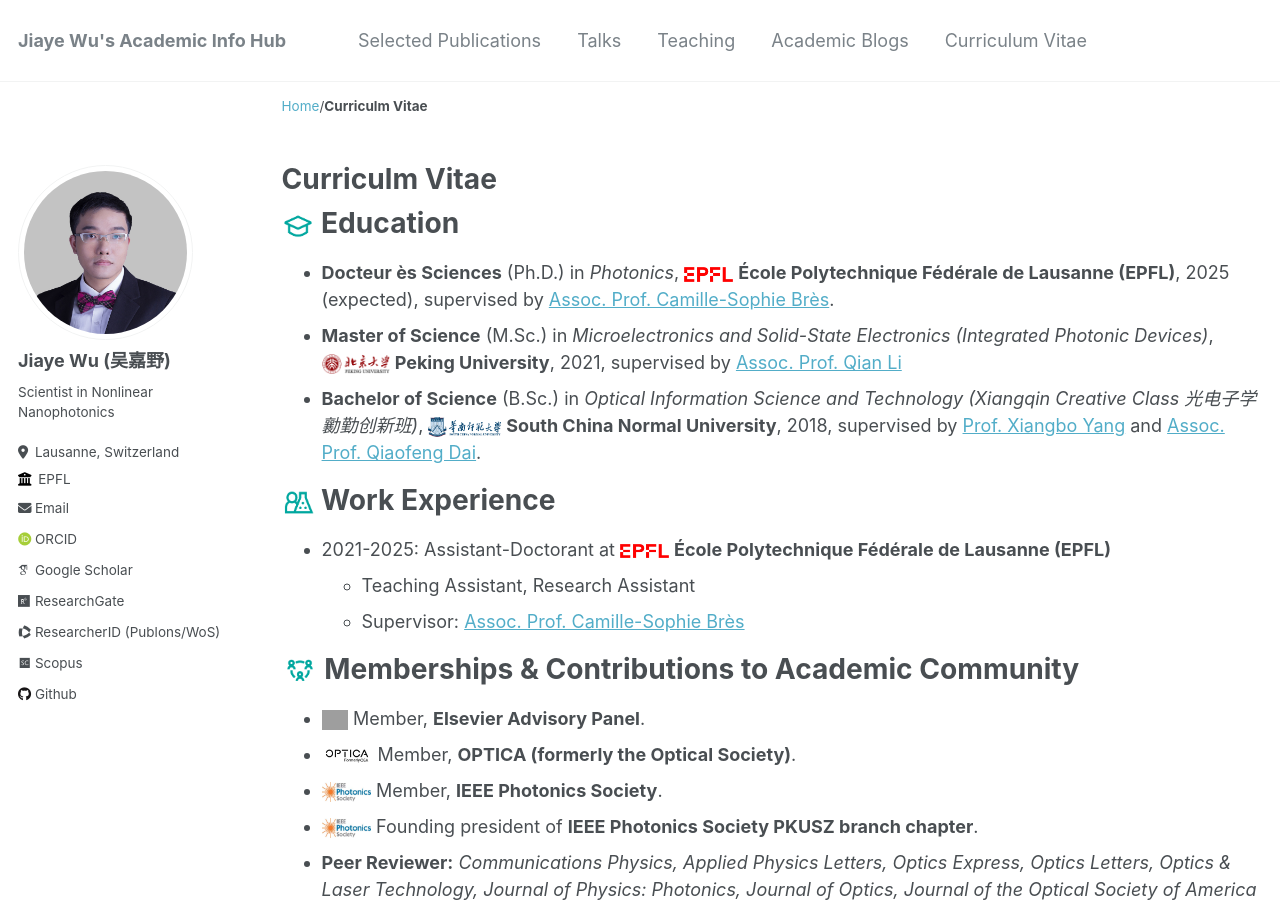
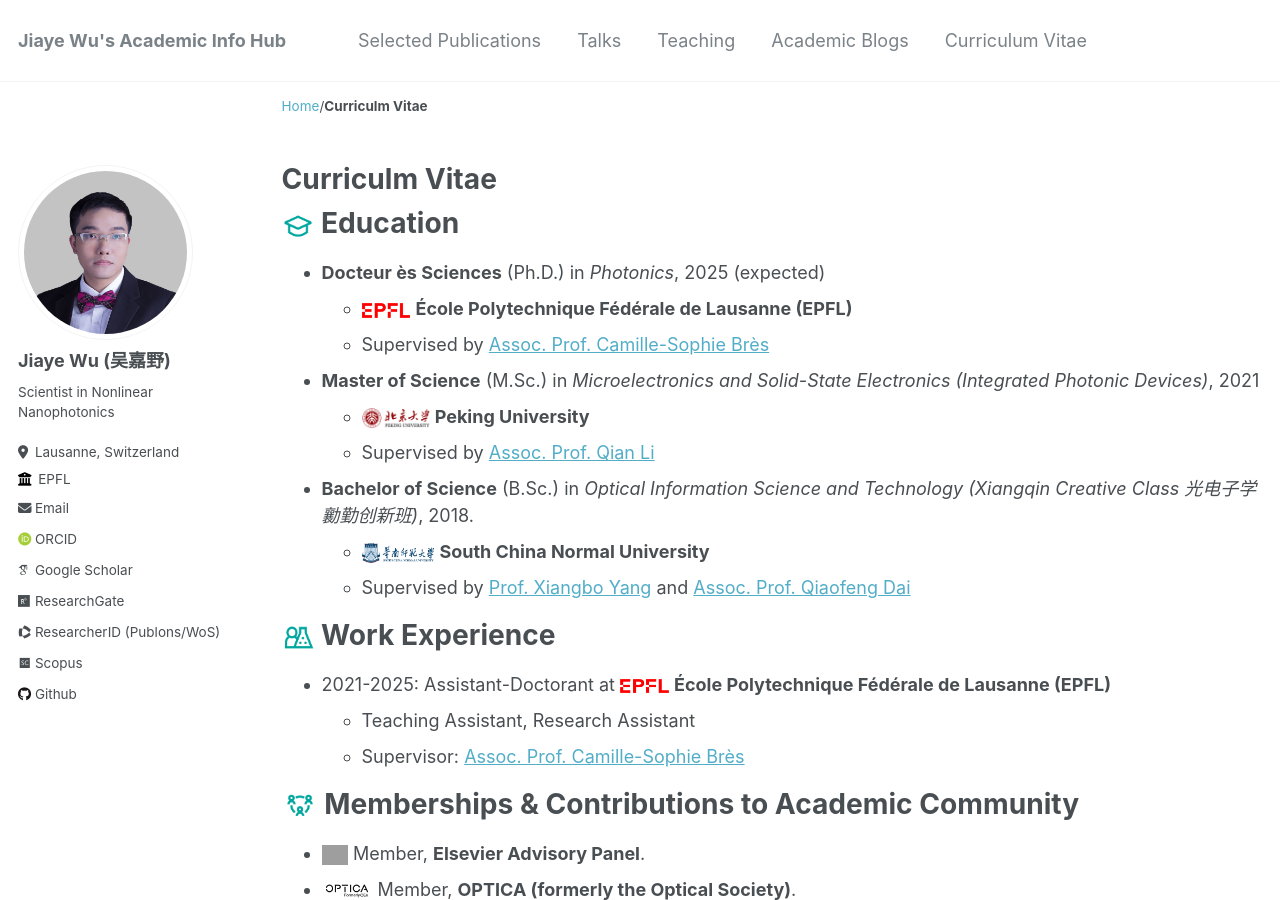
Before and after one commit to jiaye-wu/academicpages-version, a Jekyll site: the page built from _pages/cv.md, in a window 1280 px wide and 900 px high. Built offline with Jekyll 4.4.1, drawn with Linux system fonts in a browser that asks for light colours; some web fonts are replaced; grey boxes are pictures that could not be loaded.

Commit message:
Update cv.md

```diff
--- a/_pages/cv.md
+++ b/_pages/cv.md
@@ -11,9 +11,15 @@
 <img src="/images/Alumni.png" style="height: 1em; "> Education
 =========
 
-* **Docteur ès Sciences** (Ph.D.) in *Photonics*, <img src="/images/EPFL.png" style="height: 0.8em; "> **École Polytechnique Fédérale de Lausanne (EPFL)**, 2025 (expected), supervised by [Assoc. Prof. Camille-Sophie Brès](https://people.epfl.ch/camille.bres/?lang=en).
-* **Master of Science** (M.Sc.) in *Microelectronics and Solid-State Electronics (Integrated Photonic Devices)*, <img src="/images/PKU.png" style="height: 1.1em; "> **Peking University**, 2021, supervised by [Assoc. Prof. Qian Li](https://www.ece.pku.edu.cn/info/1062/2226.htm)
-* **Bachelor of Science** (B.Sc.) in *Optical Information Science and Technology (Xiangqin Creative Class 光电子学勷勤创新班)*, <img src="/images/SCNU.png" style="height: 1.1em; "> **South China Normal University**, 2018, supervised by [Prof. Xiangbo Yang](http://ioe.scnu.edu.cn/a/20151201/833.html) and [Assoc. Prof. Qiaofeng Dai](http://ioe.scnu.edu.cn/a/20210305/1631.html).
+* **Docteur ès Sciences** (Ph.D.) in *Photonics*, 2025 (expected)
+  * <img src="/images/EPFL.png" style="height: 0.8em; "> **École Polytechnique Fédérale de Lausanne (EPFL)**
+  * Supervised by [Assoc. Prof. Camille-Sophie Brès](https://people.epfl.ch/camille.bres/?lang=en)
+* **Master of Science** (M.Sc.) in *Microelectronics and Solid-State Electronics (Integrated Photonic Devices)*, 2021
+  * <img src="/images/PKU.png" style="height: 1.1em; "> **Peking University**
+  * Supervised by [Assoc. Prof. Qian Li](https://www.ece.pku.edu.cn/info/1062/2226.htm)
+* **Bachelor of Science** (B.Sc.) in *Optical Information Science and Technology (Xiangqin Creative Class 光电子学勷勤创新班)*, 2018.
+  * <img src="/images/SCNU.png" style="height: 1.1em; "> **South China Normal University**
+  * Supervised by [Prof. Xiangbo Yang](http://ioe.scnu.edu.cn/a/20151201/833.html) and [Assoc. Prof. Qiaofeng Dai](http://ioe.scnu.edu.cn/a/20210305/1631.html)
 
 <img src="/images/Chercheur.png" style="height: 1em; "> Work Experience
 ===============
```
